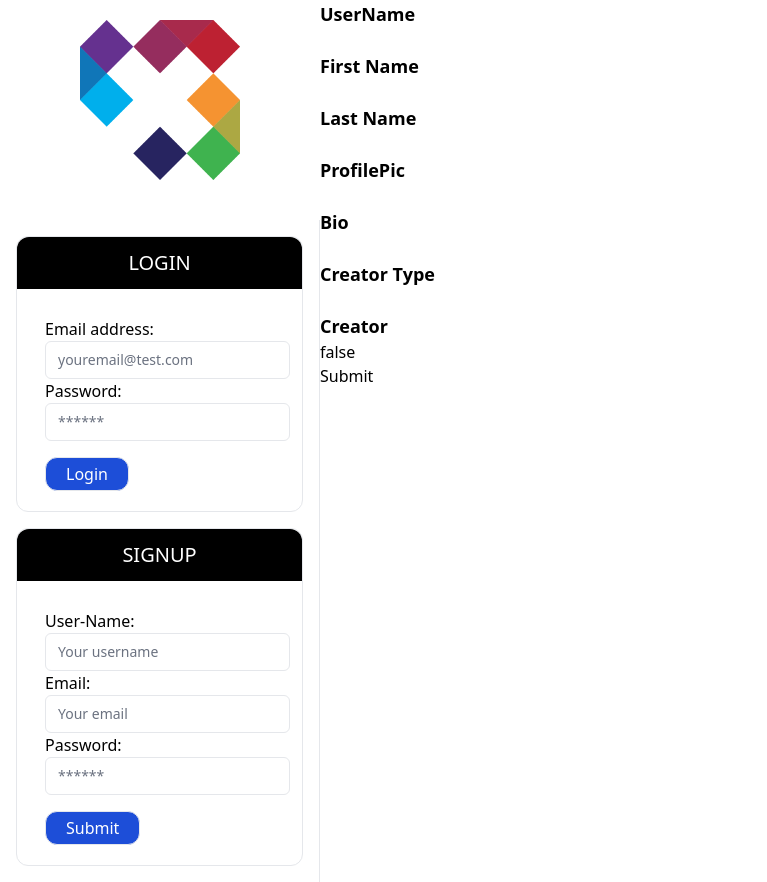
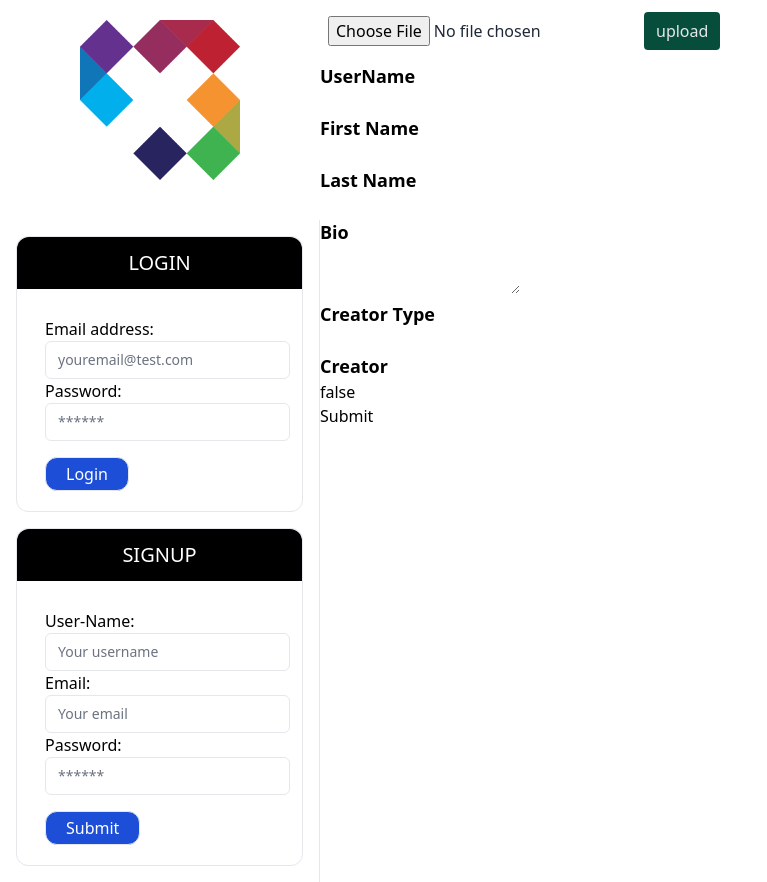
Before and after one commit to Napo-100/creative-square, a React (Create React App) app in the folder client/: page /edituser in a window 1280 px wide. Shown: the whole page, without its empty margins (0-767 px from the left). Built offline with nearby package versions, Linux system fonts and the light colour scheme.

Commit message:
finished up to date model of update user page without stylings and included profile pic addition functionality

```diff
--- a/client/src/pages/AddPost.js
+++ b/client/src/pages/AddPost.js
@@ -23,12 +23,13 @@ const AddPost = () => {
 
   const [image, setImage] = useState("");
 
+  // NOTE: Changed to mine for now to test but make sure that it is fixed by the end of it
   const postDetails = () => {
     const data = new FormData();
     data.append("file", image);
     data.append("upload_preset", "post-image");
     data.append("cloud_name", process.env.CLOUD_NAME);
-    fetch("https://api.cloudinary.com/v1_1/creative-square/image/upload", {
+    fetch("https://api.cloudinary.com/v1_1/dbnxp1386/image/upload", {
       method: "post",
       body: data,
     })
--- a/client/src/pages/UpdateUser.js
+++ b/client/src/pages/UpdateUser.js
@@ -1,7 +1,7 @@
 import React, { useState } from "react";
-import { useMutation} from "@apollo/react-hooks";
+import { useMutation, useQuery} from "@apollo/react-hooks";
 import { UPDATE_USER } from "../utils/mutations";
-import { QUERY_ME_PROFILE } from "../utils/queries";
+import { QUERY_USER } from "../utils/queries";
 import Auth from "../utils/auth"
 
 const EditUser = () => {
@@ -15,20 +15,46 @@ const EditUser = () => {
     creatorType: "",
     creator: false,
   });
+  // Once image is placed into the input it will set the image into state
+  const [image, setImage] = useState("");
+  // The image will then be ready to append prior to upload to cloudinary cloud service
+  const [imageUrl, setImageUrl] = useState("");
+
+  // NOTE: Changed to mine for now to test but make sure that it is fixed by the end of it
+  const profilePicUpload = () => {
+    const data = new FormData();
+    data.append("file", image);
+    data.append("upload_preset", "post-image");
+    data.append("cloud_name", process.env.CLOUD_NAME);
+    fetch("https://api.cloudinary.com/v1_1/dbnxp1386/image/upload", {
+      method: "post",
+      body: data,
+    })
+      .then((res) => res.json())
+      .then((data) => {
+        console.log(data);
+        setImageUrl(data.secure_url);
+      })
+      .catch((err) => {
+        console.log(err);
+      });
+    console.log("hi", imageUrl);
+  };
 
   const [updateUser, { error }] = useMutation( UPDATE_USER, {
     update(cache, { data: { updateUser } }) {
       console.log(updateUser)
       // Currently will get the data correctly but will not update current user
       try {
-        cache.readQuery({ query: QUERY_ME_PROFILE });
+        cache.readQuery({ query: QUERY_USER });
         cache.modify({
-          query: QUERY_ME_PROFILE,
+          query: QUERY_USER,
           data: {updateUser},
         });
       } catch (err) {
         console.error(err);
       }
+
     },
   });
 
@@ -46,8 +72,9 @@ const EditUser = () => {
     const userId = Auth.getProfile().data._id
     try {
       // edit user in database
+      // added in the id for user through Auth and grabbed profilePic though the profilePicUpload function after upload button click
       await updateUser({
-        variables: { ... formState, _id:userId }
+        variables: { ... formState, _id:userId, profilePic:imageUrl }
       });
 
     } catch (err) {
@@ -60,6 +87,31 @@ const EditUser = () => {
     <div>
       <form className="inline-grid" onSubmit={handleFormSubmit}>
         <ul>
+          <div className="my-2 p-1 flex rounded">
+            {" "}
+            <input
+              className="p-1 appearance-none outline-none w-full text-gray-800"
+              name="postPrimaryMedia"
+              type="file"
+              onChange={(e) => setImage(e.target.files[0])}
+            />{" "}
+            <button
+              className="btn bg-green-900 rounded text-gray-200 px-3"
+              type="submit"
+              onClick={() => profilePicUpload()}
+            >
+              upload
+            </button>
+          </div>
+          {imageUrl !== "" && (
+            <img
+            className=""
+            alt= "profile-pic-preview"
+            height = "300px"
+            width = "300px"
+            src={imageUrl}
+            />
+          )}
           <li className="text-lg font-bold">UserName</li>
           <input
             name="username"
@@ -81,20 +133,13 @@ const EditUser = () => {
             value={formState.lastName}
             onChange={handleChange}
           ></input>
-          <li className="text-lg font-bold">ProfilePic</li>
-          <input
-            name="firstName"
-            type="text"
-            value={formState.firstName}
-            onChange={handleChange}
-          ></input>
           <li className="text-lg font-bold">Bio</li>
-          <input
+          <textarea
             name="bio"
             type="text"
             value={formState.bio}
             onChange={handleChange}
-          ></input>
+          ></textarea>
           <li className="text-lg font-bold">Creator Type</li>
           <input
             name="creatorType"
```
